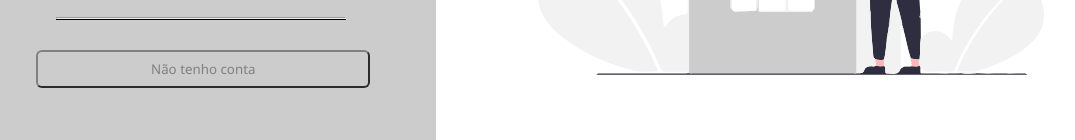
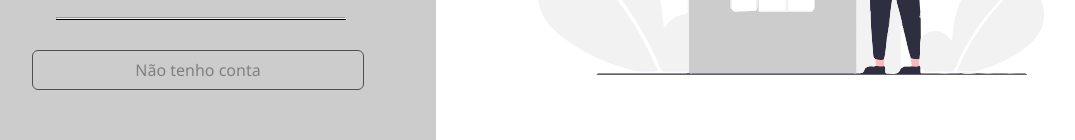
Before and after one commit to kouta928/hml1, a plain HTML site: page telaLogin/index.html in a window 1280 px wide. Shown: the part 570-710 px from the top of the page, without its empty margins (64-1139 px from the left). Drawn offline with Linux system fonts and the light colour scheme.

Commit message:
botao n tenho conta arrumado

```diff
--- a/telaLogin/index.html
+++ b/telaLogin/index.html
@@ -29,7 +29,7 @@
             <div class="linha">
                 <hr>
             </div>
-            <button class="btn2">Não tenho conta</button>
+            <a href="#" class="btn2">Não tenho conta</a>
         </form>
      </div>
    </main>
--- a/telaLogin/style.css
+++ b/telaLogin/style.css
@@ -64,14 +64,15 @@ input[type=password]{
 }
 
 .btn2{
-    margin-left: 100px;
+    margin-left: 6rem;
     display: block;
     background-color: #ccc;
-    padding: 8px 113px;
+    padding: 8px 0;
+    width: 66%;
     border-radius: 6px;
     text-decoration: none;
-    align-content: center;
+    text-align: center;
     color: grey;
     margin-top: 30px;
-    border-color: grey;
+    border: 1px solid rgb(83, 78, 78);
 }
```
